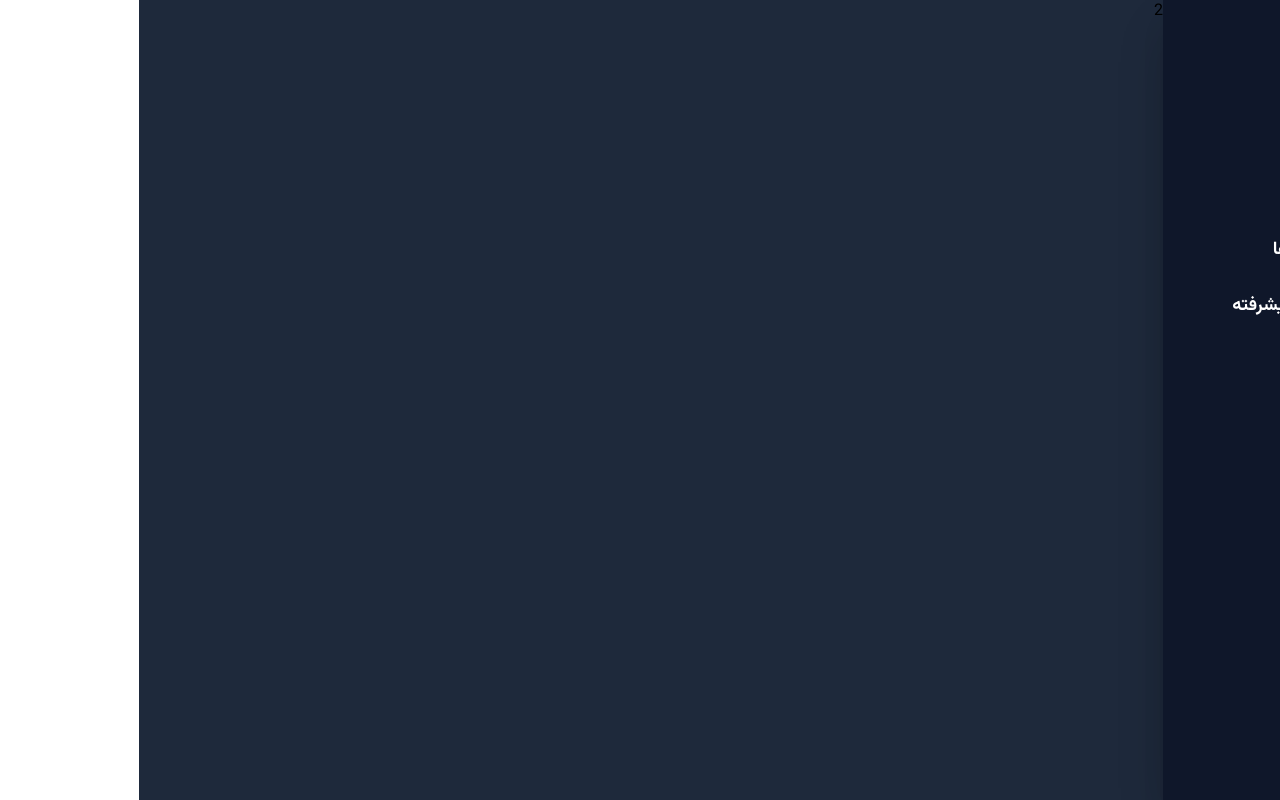
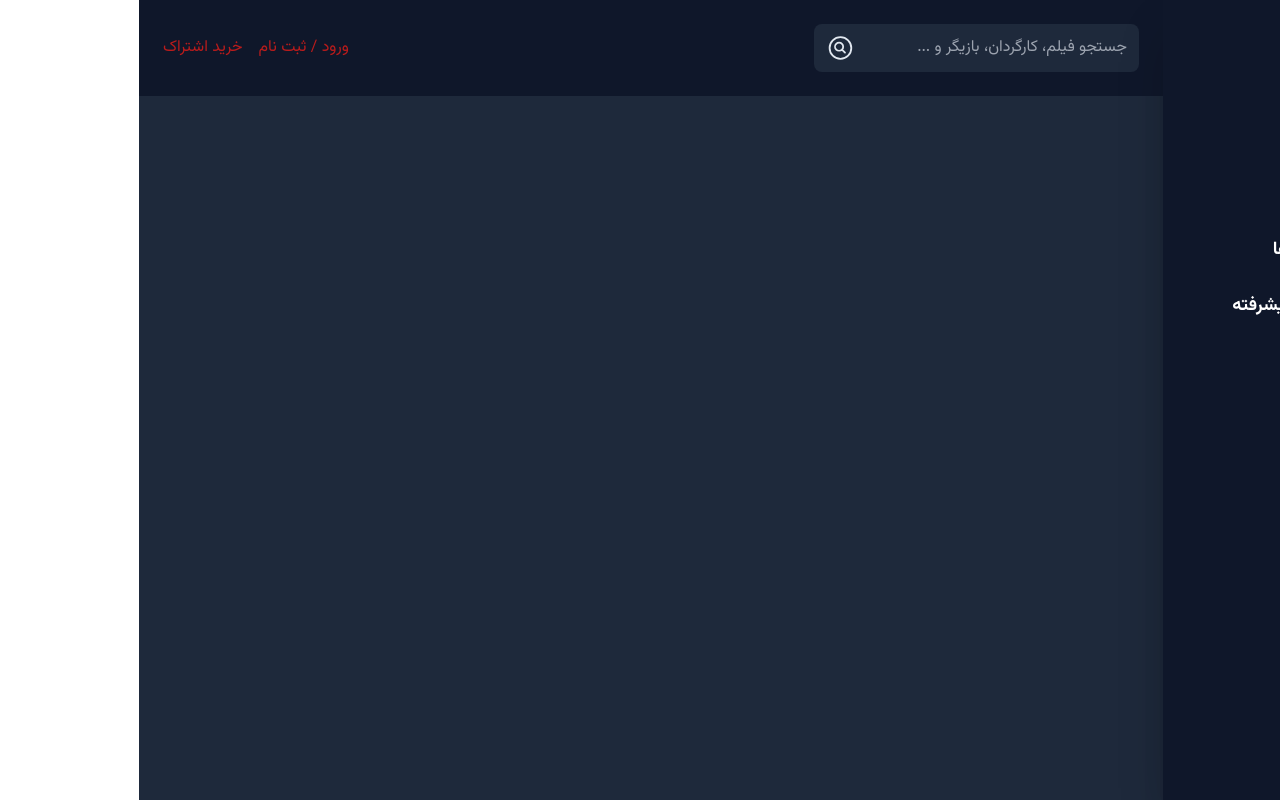
Before and after one commit to HanzaleLatifi/web-Programing-course, a Next.js app in the folder my-film-app/: page / in a window 1280 px wide. Built offline with nearby package versions, Linux system fonts and the light colour scheme.

Commit message:
develope header component

```diff
--- /dev/null
+++ b/my-film-app/common/SecondaryButton.js
@@ -0,0 +1,11 @@
+"use client";
+
+const SecondaryButton = ({ otherClassNames, text }) => {
+  return (
+    <button className={` ${otherClassNames} transition-all px-4 py-2 border-2 border-red-700 rounded-lg text-red-700 hover:bg-red-700 hover:text-slate-200 `}>
+      {text}
+    </button>
+  );
+};
+
+export default SecondaryButton;
--- /dev/null
+++ b/my-film-app/components/Header.js
@@ -0,0 +1,30 @@
+"use client";
+import React from "react";
+import { MagnifyingGlassCircleIcon } from "@heroicons/react/24/outline";
+import SecondaryButton from "../common/SecondaryButton";
+
+const Header = () => {
+  return (
+    <header className="bg-slate-900 p-6 w-full mb-10">
+      <div className="flex items-center w-full justify-between ">
+        <div className="flex items-center transition-all bg-slate-800 rounded-lg px-3 py-2 w-4/12 hover:w-5/12 duration-500 ">
+          <input
+            type="text"
+            placeholder="جستجو فیلم، کارگردان، بازیگر و ..."
+            className="w-full outline-none bg-slate-800  text-slate-200 "
+          />
+
+          <MagnifyingGlassCircleIcon className="w-8 h-8 text-slate-200" />
+        </div>
+
+        {/* Login Button */}
+        <div className="">
+          <SecondaryButton text={"ورود / ثبت نام"} otherClassNames={"ml-4"} />
+          <SecondaryButton text={"خرید اشتراک"} />
+        </div>
+      </div>
+    </header>
+  );
+};
+
+export default Header;
--- a/my-film-app/src/app/page.js
+++ b/my-film-app/src/app/page.js
@@ -1,3 +1,4 @@
+import Header from "../../components/Header";
 import Navigation from "../../components/Navigation";
 
 export default function Home() {
@@ -6,7 +7,9 @@ export default function Home() {
       <div className="col-span-1 shadow-xl ">
         <Navigation />
       </div>
-      <div className=" col-span-4">2</div>
+      <div className=" col-span-4">
+        <Header />
+      </div>
     </main>
   );
 }
```
